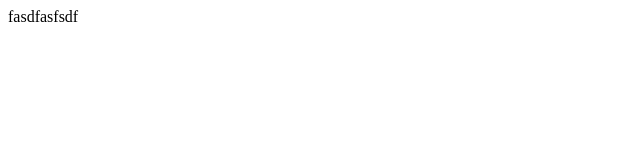
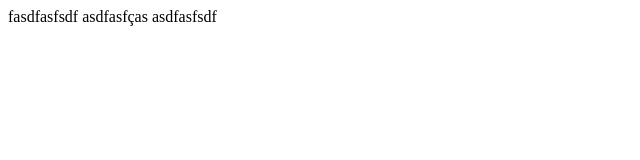
Before and after one commit to mhansuber/test, a plain HTML site: page index.html in a window 1280 px wide. Shown: the whole page, without its empty margins (0-640 px from the left). Drawn offline with Linux system fonts and the light colour scheme.

Commit message:
Update index.html

```diff
--- a/index.html
+++ b/index.html
@@ -8,5 +8,7 @@
 </head>
 <body>
     fasdfasfsdf
+    asdfasfças
+    asdfasfsdf
 </body>
 </html>
```
